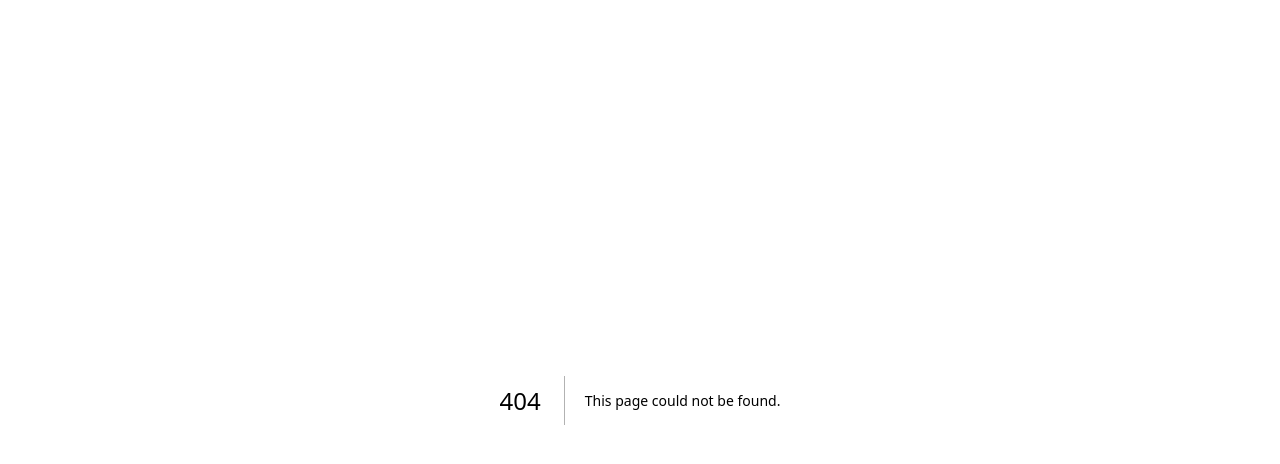
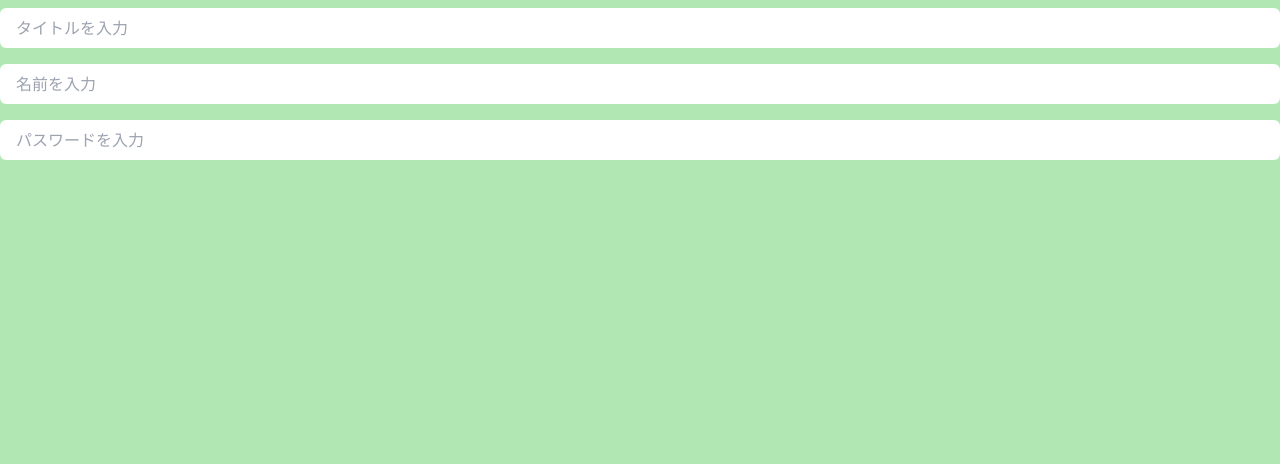
Before and after one commit to beppumisato/fullstack-bg-yt, a Next.js app: page /login/add in a window 1280 px wide. Before the commit this address had no page. Shown: the top 464 px of the page. Built offline with nearby package versions, Linux system fonts and the light colour scheme.

Commit message:
画面遷移実装

```diff
--- a/src/app/api/login/route.ts
+++ b/src/app/api/login/route.ts
@@ -1,3 +1,5 @@
+//ログイン画面
+
 import { PrismaClient } from "@prisma/client";
 import { NextResponse } from "next/server";
 
@@ -7,7 +9,7 @@ export async function main() {
     try {
         await prisma.$connect();
     } catch(err){
-        return Error('接続に失敗');
+        return Error('接続に失敗しました');
     }
 }
 
@@ -26,7 +28,7 @@ export const GET = async (req: Request, res: NextResponse) => {
     }
 };
 
-//ログインAPI
+//ログイン用API
 export const POST = async (req: Request, res: NextResponse) => {
     try{
         const { email, name, password } = await req.json();
--- /dev/null
+++ b/src/app/login/add/page.tsx
@@ -0,0 +1,65 @@
+//ログイン画面
+
+"use client";
+
+import { useRouter } from "next/navigation";
+import React from "react";
+import { useRef } from "react";
+import { Toaster, toast } from "react-hot-toast";
+
+const postLogin = async (email: string | undefined, name: string | undefined, password: string | undefined) => {
+    const res = await fetch(`http://localhost:3000/api/login`,{
+        method:"POST",
+        headers:{
+            "Content-Type" : "application/json",
+        },
+        body: JSON.stringify({ email, name, password }),
+});
+
+return res.json();
+};
+
+const PostLogin= () => {
+    const router = useRouter();
+    const emailRef = useRef<HTMLInputElement | null>(null);
+    const nameRef = useRef<HTMLInputElement | null>(null);
+    const passwordRef = useRef<HTMLInputElement | null>(null);
+
+    const handleSubmit = async (e: React.FormEvent) => {
+        e.preventDefault();
+
+        toast.loading("ログイン中です・・・",{ id: "1" });
+        await postLogin(
+            emailRef.current?.value,
+            nameRef.current?.value,
+            passwordRef.current?.value);
+
+        toast.success("ログインに成功しました！",{ id: "1" });
+
+        router.push("/");
+        router.refresh();
+    };
+
+    return (
+    <>
+    <Toaster />
+    <input ref={emailRef}
+    placeholder="タイトルを入力"
+    type="text"
+    className="rounded-md px-4 w-full py-2 my-2"
+    />
+    <input ref={nameRef}
+    placeholder="名前を入力"
+    type="text"
+    className="rounded-md px-4 w-full py-2 my-2"
+    />
+    <input ref={passwordRef}
+    placeholder="パスワードを入力"
+    type="text"
+    className="rounded-md px-4 w-full py-2 my-2"
+    />
+    </>
+    );
+}
+
+export default PostLogin;
--- a/src/app/page.tsx
+++ b/src/app/page.tsx
@@ -12,18 +12,38 @@ async function fetchAllBlogs(){
   return data.posts;
 }
 
+//ログイン画面
+async function fetchAllLogins(){
+  const res = await fetch(`http://localhost:3000/api/login`,{
+    cache: "no-store",//SSR
+  });
+
+  const data = await res.json();
+
+  return data.users;
+}
 
 export default async function Home() {
   const posts = await fetchAllBlogs();
+  const users = await fetchAllLogins();
+
   return(
 <main className="w-full h-full">
+
+<div className="float-end my-2 p-3">
+<Link
+      href={"/login/add"}
+      className="md:w-2/6 sm:w-4/4 text-center rounded-md p-5 m-10 bg-blue-500 font-semibold text-slate-100 ">
+      ログイン
+</Link>
+</div>
+
   <div className="md:w-2/4 sm:w-2/4 m-auto p-4 my-5 rounded-lg bg-green-600 drop-shadow-xl">
     <h1 className="text-slate-100 text-center text-2xl font-extrabold">
       Full Stack Blog 📝
     </h1>
   </div>
 
-  {/* Link */}
   <div className="flex my-5">
     <Link
       href={"/blog/add"}
@@ -31,6 +51,7 @@ export default async function Home() {
     >
       ブログ新規作成
     </Link>
+
   </div>
 
   <div className="w-full flex flex-col justify-center items-center">
```
